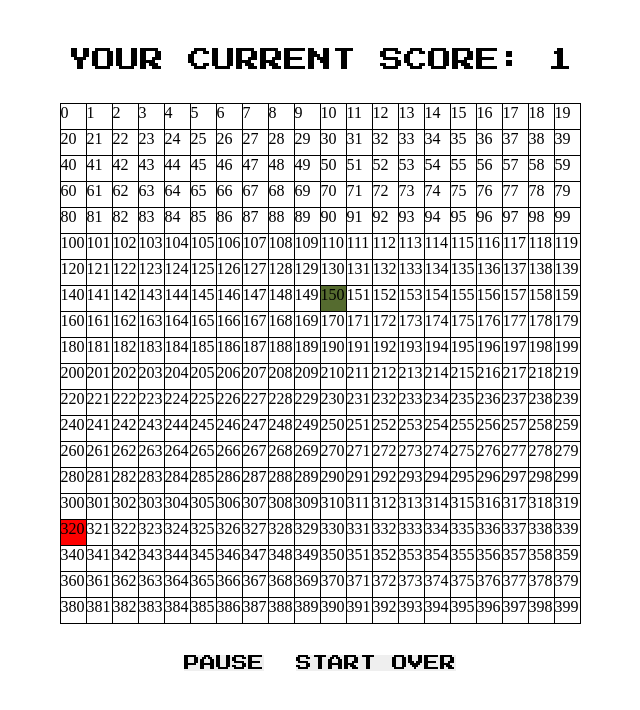
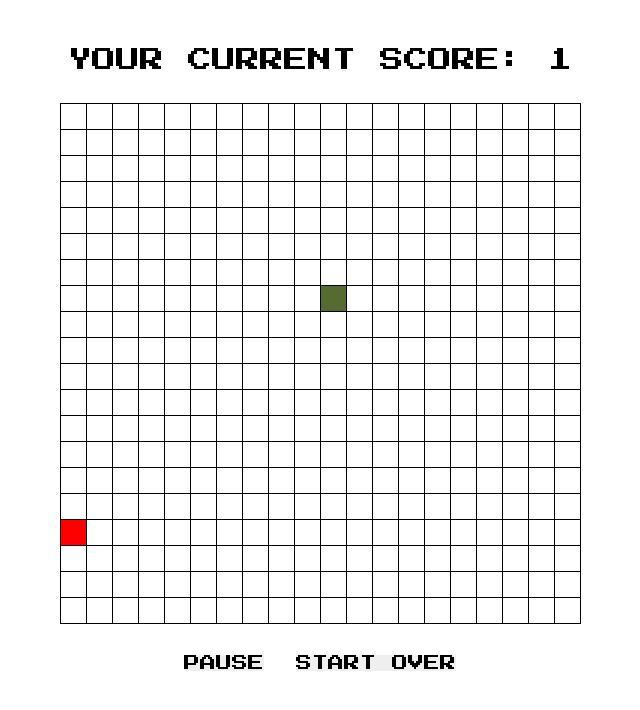
Before and after one commit to Raskolnikoff-D-503/snake-game, a React app: page / in a window 1280 px wide. Shown: the top 710 px of the page, without its empty margins (320-960 px from the left). Built offline with nearby package versions, Linux system fonts and the light colour scheme.

Commit message:
Refactoring

```diff
--- a/src/components/Cell/Cell.tsx
+++ b/src/components/Cell/Cell.tsx
@@ -15,13 +15,9 @@ export const Cell = ({cellCoords}: Props) => {
     (coords) => coords.coords === cellCoords,
   );
 
-  return (
-    <div
-      className={`cell ${isAppleOnCurrentCell ? 'apple-placement' : ''} ${
-        isSnakeOnCurrentCell ? 'snake-placement' : ''
-      }`}
-    >
-      {cellCoords}
-    </div>
-  );
+  const conditionalClassNames = `${isAppleOnCurrentCell ? 'apple-placement' : ''} ${
+    isSnakeOnCurrentCell ? 'snake-placement' : ''
+  }`;
+
+  return <div className={`cell ${conditionalClassNames}`} />;
 };
--- a/src/components/Controller/Controller.tsx
+++ b/src/components/Controller/Controller.tsx
@@ -27,6 +27,7 @@ export const Controller = ({children}: Props) => {
   const [appleCoords, setAppleCoords] = useState<number>(getRandomCoordinates());
   const [snakeMove, setSnakeMove] = useState<ControlKeys | null>(null);
   const [newSnakeBodyPart, setNewSnakeBodyPart] = useState<number | null>(null);
+  const [isGameOver, setIsGameOver] = useState<boolean>(false);
 
   const onKeyPressed = useCallback(
     (event: KeyboardEvent) => {
@@ -45,18 +46,19 @@ export const Controller = ({children}: Props) => {
   }, []);
 
   const onStartOver = useCallback(() => {
+    setIsGameOver(false);
     setSnakeMove(null);
     setSnakeCoords(initialSnakeCoords);
     setAppleCoords(getRandomCoordinates());
     setNewSnakeBodyPart(null);
   }, []);
 
-  const changingSnakeLocation = (keyboard: ControlKeys) =>
-    setTimeout(() => {
+  const moveSnakeTimeout = (key: ControlKeys) =>
+    setInterval(() => {
       setSnakeCoords((current) => {
         return current.map((item, index, array) => {
           if (index === 0) {
-            const direction = KEYBOARD_DIRECTION[keyboard];
+            const direction = KEYBOARD_DIRECTION[key];
 
             // switch (true) {
             //   case item.coords <= 19 && item.direction === KEYBOARD_DIRECTION[KEYBOARD.UP]:
@@ -77,20 +79,25 @@ export const Controller = ({children}: Props) => {
           }
         });
       });
+
+      if (snakeCoords[0].coords === 0 && snakeCoords[0].direction === KEYBOARD_DIRECTION[key]) {
+        console.log('Game Is Over');
+
+        setSnakeMove(null);
+      }
     }, SPEED);
 
   useEffect(() => {
     let moveSnakeHandler: NodeJS.Timeout | undefined;
-    clearTimeout(moveSnakeHandler);
 
-    if (snakeMove !== null) {
+    if (snakeMove !== null && !isGameOver) {
       if (hasDuplicates(snakeCoords.map((item) => item.coords))) {
         console.log('Game Is Over');
-
+        setIsGameOver(true);
         setSnakeMove(null);
       }
 
-      moveSnakeHandler = changingSnakeLocation(snakeMove);
+      moveSnakeHandler = moveSnakeTimeout(snakeMove);
 
       // if (
       //   snakeCoords[0].coords === 0 &&
--- a/src/constants.ts
+++ b/src/constants.ts
@@ -7,7 +7,7 @@ export const DIRECTION = {
   LEFT: -1,
 } as const;
 
-export const KEYBOARD = {
+export const CONTROL_KEYS = {
   UP: 'w',
   RIGHT: 'd',
   DOWN: 's',
@@ -15,10 +15,10 @@ export const KEYBOARD = {
 } as const;
 
 export const KEYBOARD_DIRECTION = {
-  [KEYBOARD.UP]: DIRECTION.UP,
-  [KEYBOARD.RIGHT]: DIRECTION.RIGHT,
-  [KEYBOARD.DOWN]: DIRECTION.DOWN,
-  [KEYBOARD.LEFT]: DIRECTION.LEFT,
+  [CONTROL_KEYS.UP]: DIRECTION.UP,
+  [CONTROL_KEYS.RIGHT]: DIRECTION.RIGHT,
+  [CONTROL_KEYS.DOWN]: DIRECTION.DOWN,
+  [CONTROL_KEYS.LEFT]: DIRECTION.LEFT,
 } as const;
 
 //TODO: make the feature on user board size configuration
--- a/src/types/index.d.ts
+++ b/src/types/index.d.ts
@@ -1,6 +1,6 @@
-import {KEYBOARD_DIRECTION} from '@/constants';
+import {CONTROL_KEYS} from '@/constants';
 
-export type ControlKeys = keyof typeof KEYBOARD_DIRECTION;
+export type ControlKeys = typeof CONTROL_KEYS[keyof typeof CONTROL_KEYS];
 
 export type SnakeBodyPart = {
   coords: number;
```
